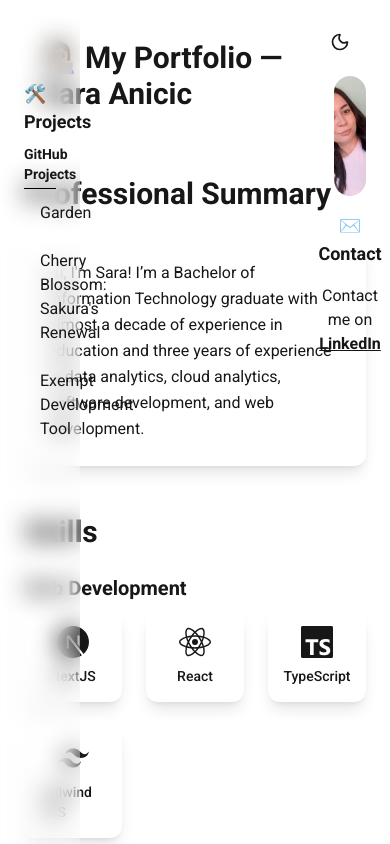
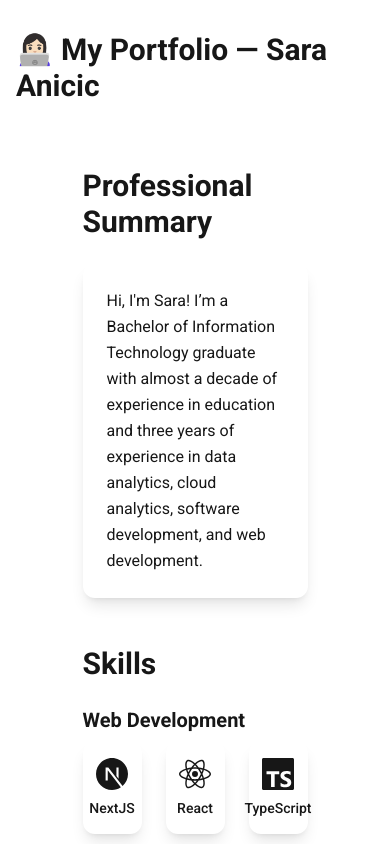
Before and after one commit to s-anicic/my-portfolio, a Next.js app: page / in a window 390 px wide. Shown: the top 844 px of the page. Built offline with nearby package versions, Linux system fonts and the light colour scheme.

Commit message:
simplified code

```diff
--- a/app/components/ContactBar.tsx
+++ b/app/components/ContactBar.tsx
@@ -2,21 +2,25 @@ import ThemeToggle from "./ThemeToggle";
 
 const ContactBar = () => {
   return (
-    <aside className="w-[15vw] min-w-[80px] h-screen fixed top-0 right-0 flex flex-col items-center p-6 space-y-4">
+    <aside className="hidden md:flex flex-col w-[15vw] min-w-[80px] h-screen fixed top-0 right-0 p-6 bg-white/10 dark:bg-transparent backdrop-blur-md">
+
+      <div className="flex flex-col items-center overflow-auto h-full space-y-6">
+        {/* Theme toggle at top */}
         <div className="flex justify-end w-full">
           <ThemeToggle />
         </div>
 
-      {/* Portrait */}
         <img
           src="/images/portrait.jpg"
           alt="Sara Anicic"
-        className="w-30 h-30 rounded-full mb-4 object-cover"
+          className="w-24 h-24 md:w-30 md:h-30 rounded-full object-cover"
         />
 
-      <h2 className="text-lg font-bold mb-4 text-[var(--color-foreground)] text-center">✉️ Contact</h2>
+        <h2 className="text-lg font-bold text-[var(--color-foreground)] text-center">
+          ✉️ Contact
+        </h2>
 
-      <div className="flex-1 overflow-auto text-[var(--color-foreground)] text-center">
+        <div className="flex-1 flex items-start justify-center text-[var(--color-foreground)] text-center">
           <p>
             Contact me on{" "}
             <a
@@ -29,6 +33,7 @@ const ContactBar = () => {
             </a>
           </p>
         </div>
+      </div>
     </aside>
   );
 };
--- a/app/components/Header.tsx
+++ b/app/components/Header.tsx
@@ -1,7 +1,7 @@
 export default function Header() {
   return (
-    <h1 className="max-w-5xl mx-auto p-6 font-bold text-[var(--color-foreground)] text-3xl">
-      👩🏻‍💻 My Portfolio — Sara Anicic
-    </h1>
+<h1 className="max-w-5xl pt-4 mx-auto font-bold text-[var(--color-foreground)] text-3xl">
+  👩🏻‍💻 My Portfolio — Sara Anicic
+</h1>
   );
 }
--- a/app/components/SidebarNav.tsx
+++ b/app/components/SidebarNav.tsx
@@ -1,45 +1,33 @@
 import Link from "next/link";
 
+const projects = [
+  { name: "Garden", url: "https://github.com/s-anicic/garden" },
+  { name: "Cherry Blossom: Sakura's Renewal", url: "https://github.com/s-anicic/cherry-blossom-sakuras-renewal" },
+  { name: "Exempt Development Tool", url: "https://github.com/L-Baldacchino/permitpals" },
+];
+
 const SidebarNav = () => (
-  <aside className="w-[15vw] min-w-[80px] h-screen fixed top-0 left-0 p-6 space-y-4 bg-white/10 dark:bg-transparent backdrop-blur-md">
-    {/* Match top spacing to ContactBar */}
-    <div className="h-10" />
+  <aside className="overflow-auto hidden md:flex flex-col w-[15vw] min-w-[80px] h-screen fixed top-0 left-0 p-6 space-y-6 bg-white/10 dark:bg-transparent backdrop-blur-md">
+    <h2 className="text-lg font-bold text-[var(--color-foreground)]">🛠️ Projects</h2>
 
-    <h2 className="text-lg font-bold text-[var(--color-foreground)] mb-2">🛠️ Projects</h2>
-
-    <h3 className="text-sm font-semibold text-[var(--color-foreground)] mb-1 border-b border-black dark:border-white pb-1">
+    <div>
+      <h3 className="text-sm font-semibold text-[var(--color-foreground)] mb-2 border-b border-black dark:border-white pb-1">
         GitHub Projects
       </h3>
-    <nav className="flex flex-col gap-2 mb-4">
+      <nav className="flex flex-col gap-2">
+        {projects.map(({ name, url }) => (
           <Link
-        href="https://github.com/s-anicic/garden"
+            key={url}
+            href={url}
             target="_blank"
             rel="noopener noreferrer"
             className="block px-4 py-2 rounded-md text-[var(--color-foreground)] hover:bg-gray-200 dark:hover:bg-zinc-900 transition-colors duration-200"
           >
-        Garden
+            {name}
           </Link>
-      <Link
-        href="https://github.com/s-anicic/cherry-blossom-sakuras-renewal"
-        target="_blank"
-        rel="noopener noreferrer"
-        className="block px-4 py-2 rounded-md text-[var(--color-foreground)] hover:bg-gray-200 dark:hover:bg-zinc-900 transition-colors duration-200"
-      >
-        Cherry Blossom: Sakura's Renewal
-      </Link>
-      <Link
-        href="https://github.com/L-Baldacchino/permitpals"
-        target="_blank"
-        rel="noopener noreferrer"
-        className="block px-4 py-2 rounded-md text-[var(--color-foreground)] hover:bg-gray-200 dark:hover:bg-zinc-900 transition-colors duration-200"
-      >
-        Exempt Development Tool
-      </Link>
+        ))}
       </nav>
-
-{/* <h3 className="text-sm font-semibold text-[var(--color-foreground)] mb-1 border-b border-black dark:border-white pb-1">
-      Internal Projects
-</h3> */}
+    </div>
   </aside>
 );
 
--- a/app/page.tsx
+++ b/app/page.tsx
@@ -10,8 +10,10 @@ export default function Home() {
       <Navbar />
       <SidebarNav />
       <ContactBar />
+      <main className="ml-[15vw] mr-[15vw] pt-6">
         <ProfessionalSummary />
         <Skills />
+      </main>
     </>
   );
 }
```
Lines whose indentation alone changed are shown as unchanged.
